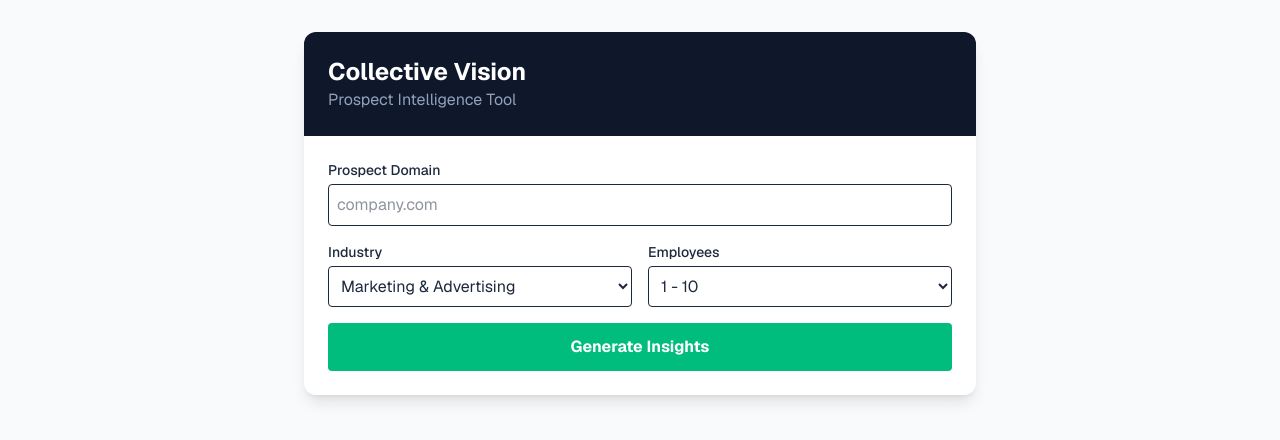
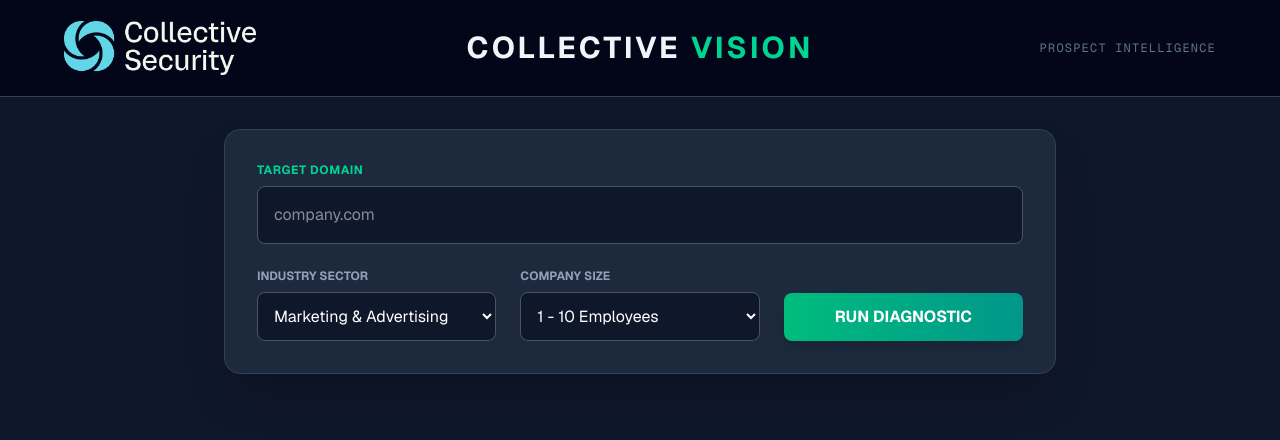
Before and after one commit to SimonCollective/collective-vision, a Next.js app: page / in a window 1280 px wide. Shown: the top 440 px of the page. Built offline with nearby package versions, Linux system fonts and the light colour scheme.

Commit message:
improved style and branding

```diff
--- a/app/page.tsx
+++ b/app/page.tsx
@@ -1,5 +1,6 @@
 "use client";
 import { useState } from 'react';
+import Image from 'next/image';
 import { calculateFinancialRisk } from './riskCalculator';
 import { scanDomain } from './actions';
 
@@ -11,17 +12,21 @@
   const [loading, setLoading] = useState(false);
   const [showResults, setShowResults] = useState(false);
 
+  // State for metrics
   const [riskScore, setRiskScore] = useState(0);
   const [financialLoss, setFinancialLoss] = useState(0);
   const [issues, setIssues] = useState<string[]>([]);
-  const [passes, setPasses] = useState<string[]>([]); // New state for passing checks
+  const [passes, setPasses] = useState<string[]>([]);
 
   const handleScan = async () => {
     if (!domain) return;
     setLoading(true);
     setShowResults(false);
 
+    // 1. Run the Real Engine
     const result = await scanDomain(domain);
+
+    // 2. Calculate Financials
     const loss = calculateFinancialRisk(industry, employees, result.score);
 
     setRiskScore(result.score);
@@ -34,121 +39,206 @@
   };
 
   return (
-    <div className="min-h-screen bg-slate-50 p-8 font-sans text-slate-800">
-      <div className="max-w-2xl mx-auto bg-white rounded-xl shadow-lg overflow-hidden">
+    // BRANDING: Main background changed to Dark Slate (Cyber aesthetic)
+    <div className="min-h-screen bg-slate-900 text-slate-100 font-sans">
 
-        {/* Header */}
-        <div className="bg-slate-900 p-6">
-          <h1 className="text-2xl font-bold text-white">Collective Vision</h1>
-          <p className="text-slate-400">Prospect Intelligence Tool</p>
+      {/* Top Navigation Bar - UPDATED: CENTERED TITLE */}
+      <nav className="border-b border-slate-700 bg-slate-950 p-4">
+        <div className="max-w-6xl mx-auto relative flex items-center justify-between h-16">
+
+          {/* Left: Logo (Wider container) */}
+          <div className="relative h-16 w-48 shrink-0">
+             <Image
+               src="/logo.png"
+               alt="Collective Security Logo"
+               fill
+               className="object-contain object-left"
+               priority
+             />
           </div>
 
-        {/* Input Form */}
-        <div className="p-6 space-y-4">
-          <div>
-            <label className="block text-sm font-medium mb-1">Prospect Domain</label>
+          {/* Center: Collective Vision Title */}
+          {/* Absolute positioning locks it to the center of the bar */}
+          <div className="absolute left-1/2 top-1/2 -translate-x-1/2 -translate-y-1/2 text-center">
+            <h1 className="text-2xl md:text-3xl font-bold tracking-widest uppercase whitespace-nowrap">
+              COLLECTIVE <span className="text-emerald-400">VISION</span>
+            </h1>
+          </div>
+
+          {/* Right: Subtitle (Hidden on mobile to prevent overlap) */}
+          <span className="hidden md:block text-xs font-mono text-slate-500 uppercase tracking-widest">
+            Prospect Intelligence
+          </span>
+
+        </div>
+      </nav>
+
+      <div className="max-w-4xl mx-auto p-8">
+
+        {/* Input Card */}
+        <div className="bg-slate-800 rounded-2xl p-8 shadow-2xl border border-slate-700 mb-8">
+          <div className="grid grid-cols-1 md:grid-cols-3 gap-6">
+            <div className="col-span-1 md:col-span-3">
+              <label className="block text-xs font-bold text-emerald-400 uppercase mb-2 tracking-wider">Target Domain</label>
               <input
                 type="text"
                 placeholder="company.com"
-              className="w-full p-2 border rounded"
+                className="w-full bg-slate-900 border border-slate-600 rounded-lg p-4 text-white focus:ring-2 focus:ring-emerald-500 outline-none transition"
                 value={domain}
                 onChange={(e) => setDomain(e.target.value)}
               />
             </div>
-
-          <div className="grid grid-cols-2 gap-4">
             <div>
-              <label className="block text-sm font-medium mb-1">Industry</label>
+              <label className="block text-xs font-bold text-slate-400 uppercase mb-2">Industry Sector</label>
               <select
-                className="w-full p-2 border rounded"
+                className="w-full bg-slate-900 border border-slate-600 rounded-lg p-3 text-white focus:border-emerald-500 outline-none"
                 value={industry}
                 onChange={(e) => setIndustry(e.target.value)}
               >
                 <option value="marketing">Marketing & Advertising</option>
-                <option value="finance">Finance</option>
-                <option value="retail">Retail</option>
+                <option value="finance">Finance & Legal</option>
+                <option value="retail">Retail & E-commerce</option>
                 <option value="manufacturing">Manufacturing</option>
+                <option value="other">Other Services</option>
               </select>
             </div>
             <div>
-              <label className="block text-sm font-medium mb-1">Employees</label>
+              <label className="block text-xs font-bold text-slate-400 uppercase mb-2">Company Size</label>
               <select
-                className="w-full p-2 border rounded"
+                className="w-full bg-slate-900 border border-slate-600 rounded-lg p-3 text-white focus:border-emerald-500 outline-none"
                 value={employees}
                 onChange={(e) => setEmployees(Number(e.target.value))}
               >
-                <option value="5">1 - 10</option>
-                <option value="25">11 - 50</option>
-                <option value="100">50+</option>
+                <option value="5">1 - 10 Employees</option>
+                <option value="25">11 - 50 Employees</option>
+                <option value="100">50+ Employees</option>
               </select>
+            </div>
+            <div className="flex items-end">
+              <button
+                onClick={handleScan}
+                disabled={loading}
+                className="w-full bg-gradient-to-r from-emerald-500 to-teal-600 hover:from-emerald-400 hover:to-teal-500 text-white font-bold py-3 rounded-lg shadow-lg transform active:scale-95 transition-all disabled:opacity-50 disabled:cursor-not-allowed"
+              >
+                {loading ? "Initializing Scanner..." : "RUN DIAGNOSTIC"}
+              </button>
+            </div>
           </div>
         </div>
 
-          <button
-            onClick={handleScan}
-            disabled={loading}
-            className="w-full bg-emerald-500 hover:bg-emerald-600 disabled:bg-slate-400 text-white font-bold py-3 rounded transition"
-          >
-            {loading ? "Scanning External Surface..." : "Generate Insights"}
-          </button>
+        {/* Results Dashboard */}
+        {showResults && (
+          <div className="space-y-6 animate-in fade-in slide-in-from-bottom-4 duration-700">
+
+            {/* Top Metrics Row */}
+            <div className="grid grid-cols-1 md:grid-cols-3 gap-6">
+
+              {/* Card 1: Risk Score */}
+              <div className="bg-slate-800 p-6 rounded-xl border border-slate-700 relative overflow-hidden">
+                <div className={`absolute top-0 right-0 w-20 h-20 bg-gradient-to-bl ${riskScore < 70 ? 'from-red-500/20' : 'from-emerald-500/20'} rounded-bl-full`}></div>
+                <p className="text-slate-400 text-xs font-bold uppercase tracking-widest mb-2">Security Posture</p>
+                <div className="flex items-baseline gap-2">
+                  <span className={`text-5xl font-black ${riskScore < 70 ? 'text-red-500' : 'text-emerald-400'}`}>
+                    {riskScore}
+                  </span>
+                  <span className="text-slate-500">/100</span>
                 </div>
-
-        {/* Results Section */}
-        {showResults && (
-          <div className="bg-slate-100 p-6 border-t">
-            <h2 className="text-xl font-bold mb-4">Findings for {domain}</h2>
-
-            {/* Score Cards */}
-            <div className="grid grid-cols-2 gap-4 mb-6">
-              <div className="bg-white p-4 rounded shadow">
-                <p className="text-sm text-slate-500">Security Score</p>
-                <p className={`text-3xl font-bold ${riskScore < 70 ? 'text-red-500' : 'text-green-500'}`}>
-                  {riskScore}/100
-                </p>
-                <p className="text-xs font-semibold mt-1">
-                  {riskScore < 70 ? 'HIGH RISK' : 'SECURE'}
-                </p>
-              </div>
-              <div className="bg-white p-4 rounded shadow">
-                <p className="text-sm text-slate-500">Est. Financial Exposure</p>
-                <p className="text-3xl font-bold text-slate-900">£{financialLoss.toLocaleString()}</p>
-                <p className="text-xs text-slate-500 mt-1">Based on industry avg</p>
+                <div className="mt-4 inline-flex items-center gap-2 px-3 py-1 rounded-full bg-slate-900 border border-slate-700">
+                  <div className={`w-2 h-2 rounded-full ${riskScore < 70 ? 'bg-red-500 animate-pulse' : 'bg-emerald-500'}`}></div>
+                  <span className={`text-xs font-bold ${riskScore < 70 ? 'text-red-400' : 'text-emerald-400'}`}>
+                    {riskScore < 70 ? 'CRITICAL ATTENTION NEEDED' : 'OPTIMAL CONFIGURATION'}
+                  </span>
                 </div>
               </div>
 
-            {/* Red: Vulnerabilities */}
+              {/* Card 2: Financial Impact */}
+              <div className="bg-slate-800 p-6 rounded-xl border border-slate-700">
+                <p className="text-slate-400 text-xs font-bold uppercase tracking-widest mb-2">Est. Financial Exposure</p>
+                <div className="flex items-baseline gap-2">
+                  <span className="text-4xl font-black text-white">
+                    £{financialLoss.toLocaleString()}
+                  </span>
+                </div>
+                <p className="text-xs text-slate-500 mt-3 leading-relaxed">
+                  Projected loss based on {industry} industry averages and {issues.length} detected vulnerabilities.
+                </p>
+              </div>
+
+              {/* Card 3: Dark Web Teaser */}
+              <div className="bg-slate-800 p-6 rounded-xl border border-slate-700 flex flex-col justify-between relative">
+                {/* Lock Overlay */}
+                <div className="absolute top-4 right-4 text-slate-600">
+                  <svg xmlns="http://www.w3.org/2000/svg" className="h-6 w-6" fill="none" viewBox="0 0 24 24" stroke="currentColor">
+                    <path strokeLinecap="round" strokeLinejoin="round" strokeWidth={2} d="M12 15v2m-6 4h12a2 2 0 002-2v-6a2 2 0 00-2-2H6a2 2 0 00-2 2v6a2 2 0 002 2zm10-10V7a4 4 0 00-8 0v4h8z" />
+                  </svg>
+                </div>
+                <div>
+                  <p className="text-slate-400 text-xs font-bold uppercase tracking-widest mb-2">Dark Web Surveillance</p>
+                  <p className="text-lg font-semibold text-white">Credential Check</p>
+                </div>
+                <div className="mt-4 bg-slate-900/50 rounded p-3 border border-slate-700/50">
+                  <p className="text-xs text-slate-400 mb-1">Status:</p>
+                  <p className="text-sm text-yellow-500 font-mono">⚠ PENDING AUTHENTICATION</p>
+                </div>
+                <button className="mt-4 w-full text-xs bg-slate-700 hover:bg-slate-600 text-white py-2 rounded transition font-bold uppercase">
+                  Request Deep Scan
+                </button>
+              </div>
+            </div>
+
+            {/* Detailed Findings Grid */}
+            <div className="grid grid-cols-1 md:grid-cols-2 gap-6">
+
+              {/* Failed Checks */}
               {issues.length > 0 && (
-              <div className="bg-white p-4 rounded shadow mb-4 border-l-4 border-red-500">
-                <h3 className="font-bold text-red-600 mb-2">Critical Vulnerabilities Detected:</h3>
-                <ul className="list-disc pl-5 space-y-1">
+                <div className="bg-slate-800 rounded-xl border-l-4 border-red-500 p-6 shadow-lg">
+                  <h3 className="text-lg font-bold text-white mb-4 flex items-center gap-2">
+                    <svg className="w-5 h-5 text-red-500" fill="none" viewBox="0 0 24 24" stroke="currentColor"><path strokeLinecap="round" strokeLinejoin="round" strokeWidth={2} d="M12 9v2m0 4h.01m-6.938 4h13.856c1.54 0 2.502-1.667 1.732-3L13.732 4c-.77-1.333-2.694-1.333-3.464 0L3.34 16c-.77 1.333.192 3 1.732 3z" /></svg>
+                    Security Gaps Detected
+                  </h3>
+                  <ul className="space-y-3">
                     {issues.map((issue, index) => (
-                    <li key={index} className="text-sm text-slate-700">{issue}</li>
+                      <li key={index} className="flex items-start gap-3 p-3 bg-red-500/10 rounded-lg border border-red-500/20">
+                        <span className="mt-1 w-2 h-2 bg-red-500 rounded-full flex-shrink-0"></span>
+                        <span className="text-sm text-red-200 font-medium">{issue}</span>
+                      </li>
                     ))}
                   </ul>
                 </div>
               )}
 
-            {/* Green: Secured Assets */}
-            {passes.length > 0 && (
-              <div className="bg-white p-4 rounded shadow mb-4 border-l-4 border-green-500">
-                <h3 className="font-bold text-green-600 mb-2">Secured Assets (Passed):</h3>
-                <ul className="list-disc pl-5 space-y-1">
+              {/* Passed Checks */}
+              <div className="bg-slate-800 rounded-xl border-l-4 border-emerald-500 p-6 shadow-lg">
+                <h3 className="text-lg font-bold text-white mb-4 flex items-center gap-2">
+                  <svg className="w-5 h-5 text-emerald-500" fill="none" viewBox="0 0 24 24" stroke="currentColor"><path strokeLinecap="round" strokeLinejoin="round" strokeWidth={2} d="M9 12l2 2 4-4m6 2a9 9 0 11-18 0 9 9 0 0118 0z" /></svg>
+                  Secured Perimeters
+                </h3>
+                {passes.length > 0 ? (
+                  <ul className="space-y-3">
                     {passes.map((pass, index) => (
-                    <li key={index} className="text-sm text-slate-700">{pass}</li>
+                      <li key={index} className="flex items-start gap-3 p-3 bg-emerald-500/10 rounded-lg border border-emerald-500/20">
+                        <span className="mt-1 w-2 h-2 bg-emerald-500 rounded-full flex-shrink-0"></span>
+                        <span className="text-sm text-emerald-100 font-medium">{pass}</span>
+                      </li>
                     ))}
                   </ul>
+                ) : (
+                  <p className="text-slate-500 text-sm italic">No secured assets detected yet.</p>
+                )}
               </div>
-            )}
+            </div>
 
-            <div className="bg-yellow-50 border-l-4 border-yellow-400 p-4">
-              <p className="text-sm text-yellow-800">
-                <strong>Insight:</strong> Similar companies in {industry} face an average breach cost of
-                <strong> £{(4500000).toLocaleString()}</strong>.
-                {riskScore < 70
-                  ? " Your current exposure requires immediate attention."
-                  : " You are performing better than the industry average."}
+            {/* Call to Action Footer */}
+            <div className="bg-gradient-to-r from-slate-800 to-slate-900 border border-slate-700 rounded-xl p-8 text-center">
+              <h3 className="text-xl font-bold text-white mb-2">Full Security Audit Available</h3>
+              <p className="text-slate-400 text-sm max-w-2xl mx-auto mb-6">
+                This report represents a non-intrusive external scan. Deep inspection of endpoints, dark web credentials, and internal vulnerabilities requires authorization.
               </p>
+              <button className="bg-emerald-500 hover:bg-emerald-600 text-white px-8 py-3 rounded-full font-bold shadow-lg shadow-emerald-500/20 transition">
+                Generate Full Client Report
+              </button>
             </div>
+
           </div>
         )}
       </div>
```
Also changed, not shown: public/logo.png (added). Lines whose indentation alone changed are shown as unchanged.
